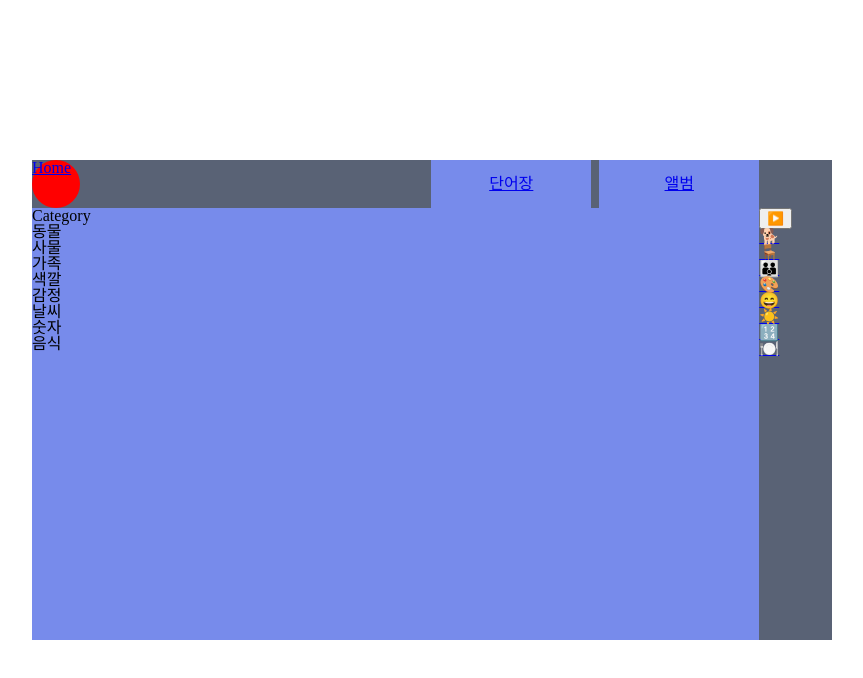
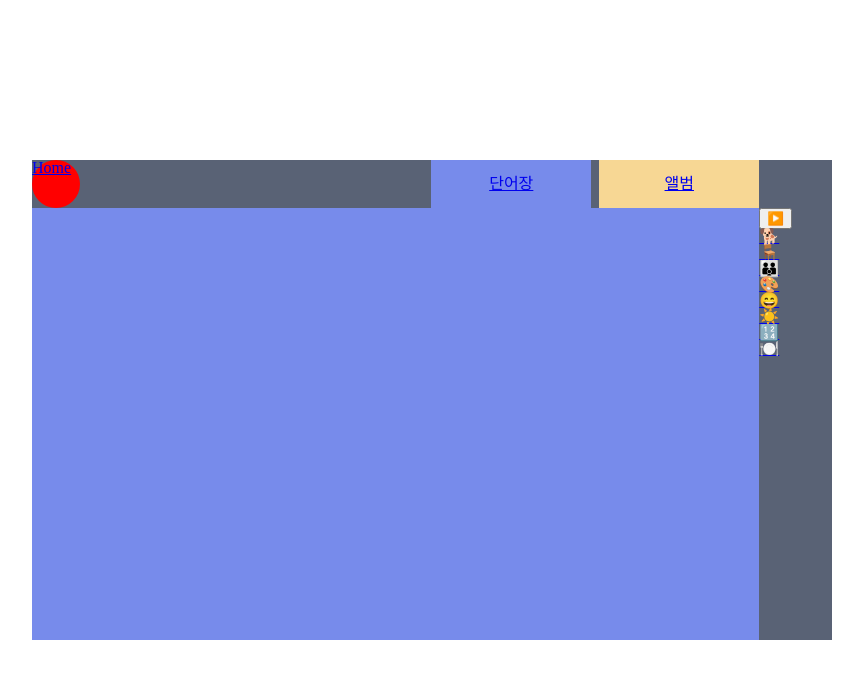
Before and after one commit to FEhyoeun/teoSprint, a React (Vite) app: page /profile in a window 1280 px wide. Both pictures are taken after a click on the button "시작하기". Shown: the top 678 px of the page, without its empty margins (208-1071 px from the left). Built offline with nearby package versions, Linux system fonts and the light colour scheme.

Commit message:
feat: Layout - bookmark index 에 따른 컬러 변경

```diff
--- a/src/components/Layout.tsx
+++ b/src/components/Layout.tsx
@@ -1,14 +1,15 @@
-import { Link, Outlet } from 'react-router-dom';
+import { Link, Outlet, useParams } from 'react-router-dom';
 import SideNavBar from './navBars/SideNavBar';
 import TopNavBar from './navBars/TopNavBar';
 import styled from '@emotion/styled';
-import { _mainCol200, _mainCol300, _mainColBg } from '../constants/colors';
+import { _mainCol200, _mainCol300, _mainCol400, _mainColBg } from '../constants/colors';
 import { _mainHeight, _mainWidth } from '../constants/sizes';
 
 export const Layout = () => {
   const onPlayBtnClick = () => {
     alert('준비중인 서비스 입니다');
   };
+  const { bookmark } = useParams();
   return (
     <MainWrapper>
       <Header>
@@ -19,7 +20,7 @@ export const Layout = () => {
         <button onClick={onPlayBtnClick}>▶️</button>
         <SideNavBar />
       </SideSection>
-      <OutletWrapper>
+      <OutletWrapper param={bookmark}>
         <Outlet />
       </OutletWrapper>
     </MainWrapper>
@@ -53,8 +54,8 @@ const HomeLogo = styled(Link)`
   background-color: red;
 `;
 
-const OutletWrapper = styled.section`
+const OutletWrapper = styled.section<{ param: string }>`
   grid-column: 1/2;
   grid-row: 2/3;
-  background-color: ${_mainCol300};
+  background-color: ${(props) => (props.param === 'category' ? _mainCol300 : _mainCol400)};
 `;
--- a/src/components/navBars/TopNavBar.tsx
+++ b/src/components/navBars/TopNavBar.tsx
@@ -1,17 +1,18 @@
-import { Link } from 'react-router-dom';
+import { Link, useParams } from 'react-router-dom';
 import styled from '@emotion/styled';
-import { _mainCol300 } from '../../constants/colors';
+import { _mainCol300, _mainCol400 } from '../../constants/colors';
 
 export default function TopNavBar() {
+  const { bookmark } = useParams();
   return (
     <NavWrapper>
       <UlWrapper>
-        <ListWrapper>
+        <ListWrapper_Category>
           <Link to="/category">단어장</Link>
-        </ListWrapper>
-        <ListWrapper>
+        </ListWrapper_Category>
+        <ListWrapper_Album>
           <Link to="/album">앨범</Link>
-        </ListWrapper>
+        </ListWrapper_Album>
       </UlWrapper>
     </NavWrapper>
   );
@@ -24,7 +25,7 @@ const UlWrapper = styled.nav`
   display: flex;
 `;
 
-const ListWrapper = styled.div`
+const ListWrapper_Category = styled.div`
   width: 10rem;
   height: 3rem;
   background-color: ${_mainCol300};
@@ -33,3 +34,7 @@ const ListWrapper = styled.div`
   align-items: center;
   margin-left: 0.5rem;
 `;
+
+const ListWrapper_Album = styled(ListWrapper_Category)`
+  background-color: ${_mainCol400};
+`;
--- a/src/constants/sizesz.tsx
+++ /dev/null
@@ -1,2 +0,0 @@
-export const _mainWidth = '50rem';
-export const _mainHeight = '30rem';
--- a/src/pages/Category.tsx
+++ b/src/pages/Category.tsx
@@ -5,7 +5,6 @@ import { Outlet } from 'react-router-dom';
 
 export const Category = () => {
   const [category, setCategory] = useState(data);
-  console.log('category', category);
 
   return (
     <>
--- a/src/routes/index.tsx
+++ b/src/routes/index.tsx
@@ -11,7 +11,7 @@ export const router = createBrowserRouter([
     element: <Root />,
     children: [
       {
-        path: '',
+        path: '/:bookmark',
         element: <Layout />,
         children: [
           {
```
